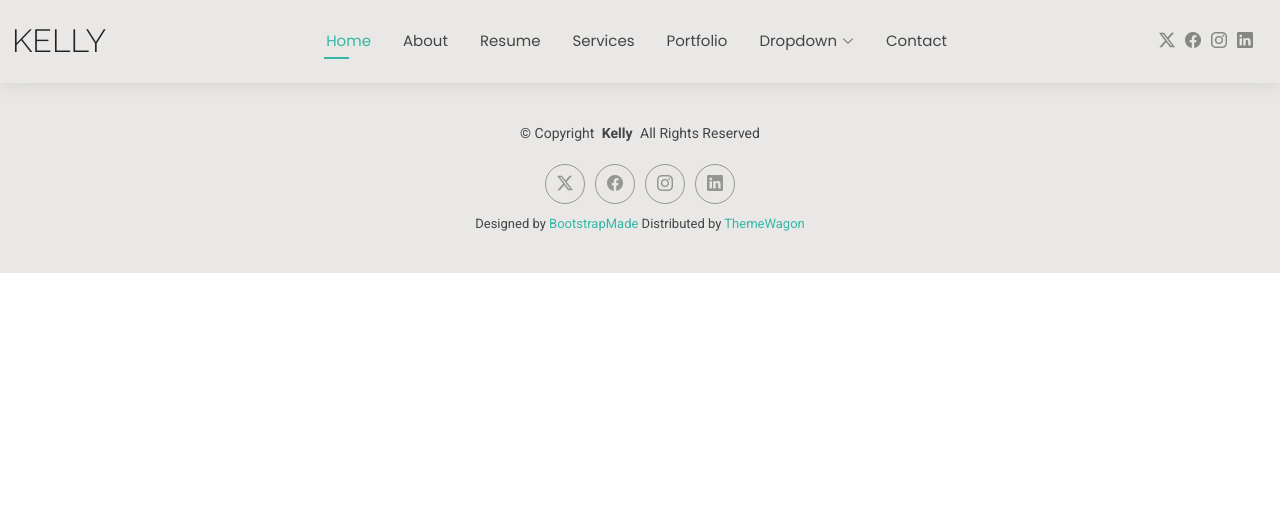
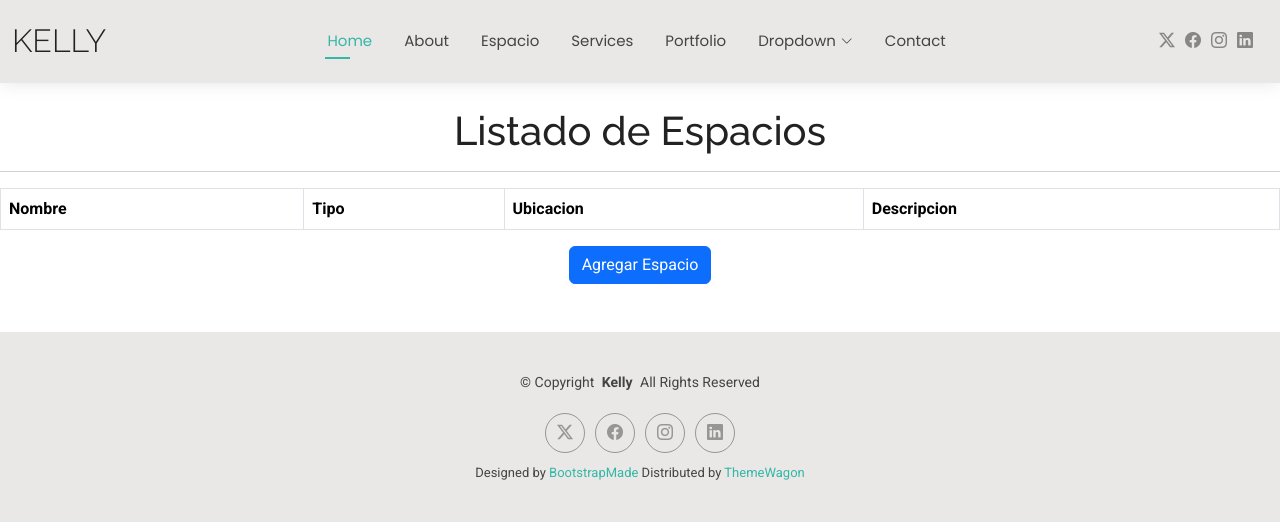
Before and after one commit to Anthonybm8/Ambiental, a Django app: template Aplicaciones/Espacio/templates/espacio.html in a window 1280 px wide. Shown: the top 524 px of the page. Run offline with Django 5.2, Linux system fonts and the light colour scheme; the template is opened without the code that fills it, so the values that code supplies are empty; some libraries are stand-ins or nearby versions.

Commit message:
Se agrego nuevo espacio a espacio

```diff
--- a/Ambiental/urls.py
+++ b/Ambiental/urls.py
@@ -24,4 +24,5 @@ urlpatterns = [
     path('', RedirectView.as_view(url=reverse_lazy('empleado'),permanent=False)),
     path('admin/', admin.site.urls),
     path('', include('Aplicaciones.Empleado.urls')),
+    path('', include('Aplicaciones.Espacio.urls')),
 ]
--- a/Aplicaciones/Espacio/templates/espacio.html
+++ b/Aplicaciones/Espacio/templates/espacio.html
@@ -2,6 +2,39 @@
 {% load static %}
 {% block body %}
 
+<br>
+<h1 class="text-center">Listado de Espacios</h1>
+<hr>
+<table class="table table-bordered table-striped table-hover ">
+    <thead>
+        <tr>
+            <th>Nombre</th>
+            <th>Tipo</th>
+            <th>Ubicacion</th>
+            <th>Descripcion</th>
+        </tr>
+    </thead>
+    <tbody>
+        {% for espacio in lista_espacios %}
+        <tr>
+            <td>{{ espacio.nombre }}</td>
+            <td>{{ espacio.apellido }}</td>
+            <td>{{ espacio.tipo_empleado }}</td>
+            <td>{{ espacio.email }}</td>
+            <td><a  href=" {% url 'editarEmpleado' empleado.id %}">Editar <i class="fa fa-pen"></i></a>
+                <a style="color: red;" href="{% url 'eliminarEmpleado' empleado.id %}">Eliminar <i class="fa fa-trash"></i></a></td>
+        </tr>
+        {% endfor %}
+    </tbody>
+</table>
+
+<div class="text-center ">
+    <a href="nuevoEspacio" class="btn btn-primary " >
+        Agregar Espacio
+    </a>
+</div>
+<br>
+<br>
 
 
 {% endblock %}
--- /dev/null
+++ b/Aplicaciones/Espacio/urls.py
@@ -0,0 +1,7 @@
+from django.urls import path
+from . import views
+urlpatterns = [
+    path('espacio', views.espacio, name='espacio'),
+    path('nuevoEspacio', views.espacio),
+    path('guardarEspacio', views.guardarEspacio, name='guardarEspacio'),
+]
--- a/Aplicaciones/templates/plantillas.html
+++ b/Aplicaciones/templates/plantillas.html
@@ -56,7 +56,7 @@
         <ul>
           <li><a href="index.html" class="active">Home</a></li>
           <li><a href="about.html">About</a></li>
-          <li><a href="resume.html">Resume</a></li>
+          <li><a href="espacio.html">Espacio</a></li>
           <li><a href="services.html">Services</a></li>
           <li><a href="portfolio.html">Portfolio</a></li>
           <li class="dropdown"><a href="#"><span>Dropdown</span> <i class="bi bi-chevron-down toggle-dropdown"></i></a>
```
Also changed, not shown: Aplicaciones/Espacio/templates/nuevoEspacio.html (added, +33 -0 lines), Aplicaciones/Espacio/views.py (+25 -0 lines).
